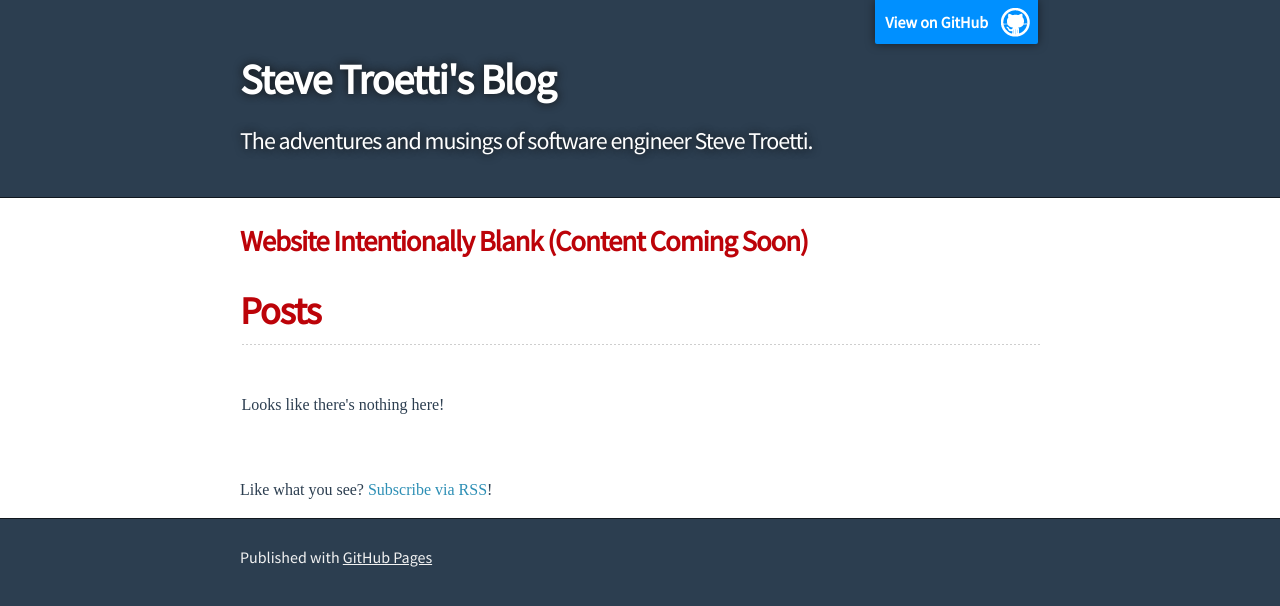
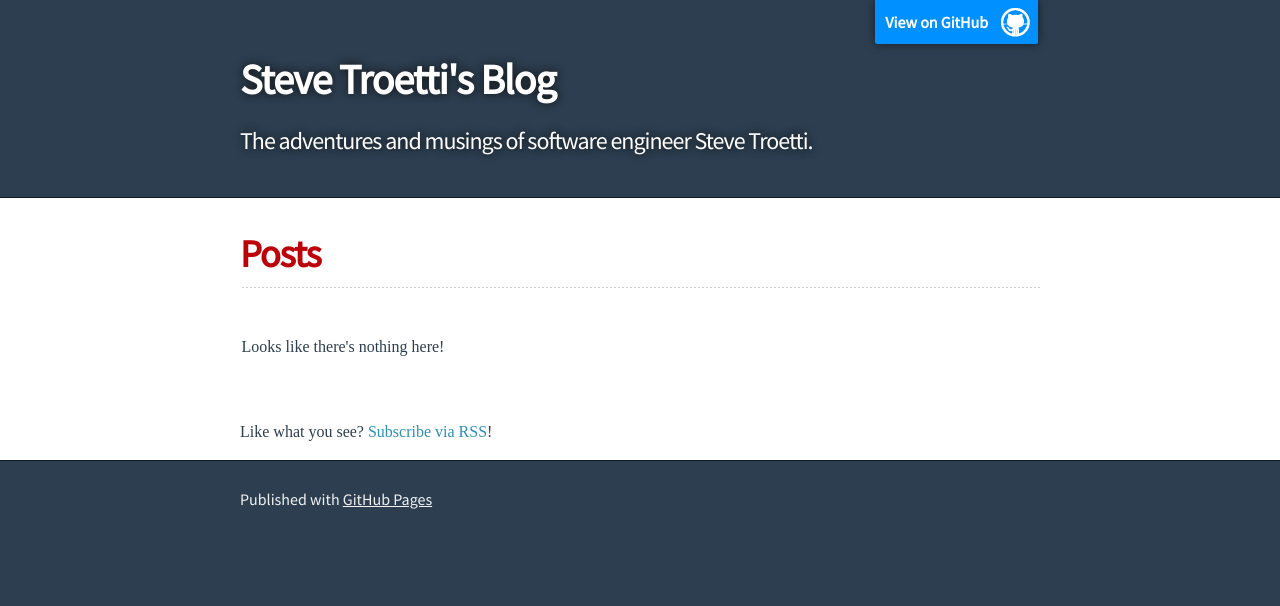
Before and after one commit to SteveXCIV/stevexciv.github.io, a Jekyll site: the page built from index.md, in a window 1280 px wide. Shown: the top 606 px of the page. Built offline with Jekyll 4.4.1, drawn with Linux system fonts in a browser that asks for light colours; some web fonts are replaced.

Commit message:
Update index.md

```diff
--- a/index.md
+++ b/index.md
@@ -4,5 +4,3 @@
 # See: https://jekyllrb.com/docs/themes/#overriding-theme-defaults
 layout: home
 ---
-
-#### Website Intentionally Blank (Content Coming Soon)
```
